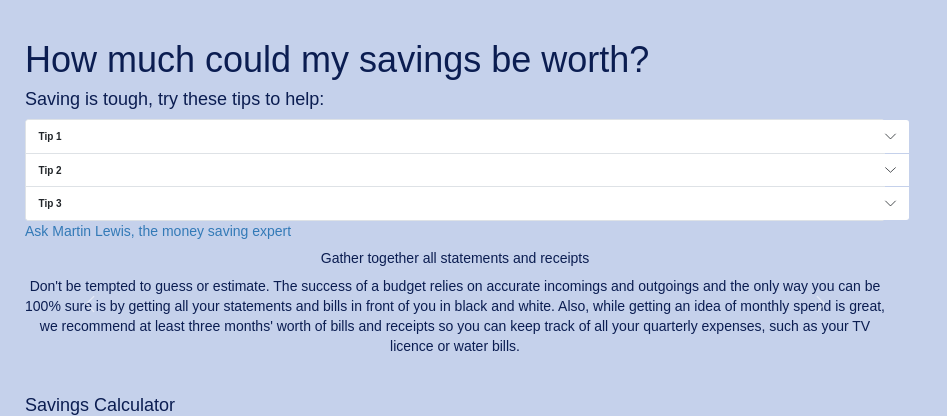
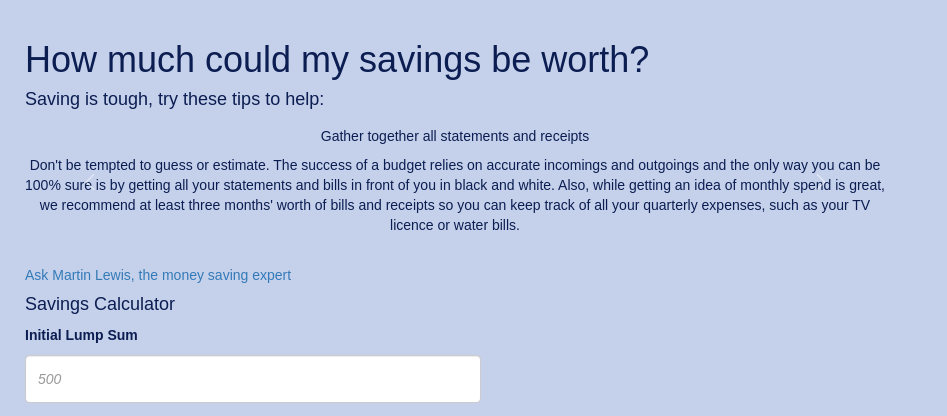
Before and after one commit to annwyl21/jamee, a Flask app: page /savings_calculator_form in a window 1280 px wide. Shown: the part 102-518 px from the top of the page, without its empty margins (0-947 px from the left). Run offline with Flask 3, Linux system fonts and the light colour scheme; some libraries are stand-ins or nearby versions.

Commit message:
removed savings form page accordion tips into carousel

```diff
--- a/application/templates/savings_calculator_form.html
+++ b/application/templates/savings_calculator_form.html
@@ -7,51 +7,6 @@
     <div class="col-sm-8">
       <h1>How much could my savings be worth?</h1>
       <h4>Saving is tough, try these tips to help:</h4>
-
-      <div class="accordion" id="savingsaccordion">
-        <div class="accordion-item">
-          <h2 class="accordion-header" id="headingOne">
-            <button class="accordion-button collapsed" type="button" data-bs-toggle="collapse" data-bs-target="#collapseOne" aria-expanded="false" aria-controls="collapseOne">
-              <strong>Tip 1</strong>
-            </button>
-          </h2>
-          <div id="collapseOne" class="accordion-collapse collapse" aria-labelledby="headingOne" data-bs-parent="#accordionExample">
-            <div class="accordion-body">
-              <strong>About to splurge? Save the same sum first.</strong> Next time you want to buy a treat from your usual spending money – a £30 dress, say – make yourself save the £30 first. For example stop yourself buying that coffee out (£3 saved), make a few extra veggie meals (£10 saved etc.) until you hit £30. Now switch this sum from your current account into your savings account. This way, you’ll save extra, get in the habit of cutting back on spending and give yourself time to make sure you really want that dress.
-              <br>
-            </div>
-          </div>
-        </div>
-        <div class="accordion-item">
-          <h2 class="accordion-header" id="headingTwo">
-            <button class="accordion-button collapsed" type="button" data-bs-toggle="collapse" data-bs-target="#collapseTwo" aria-expanded="false" aria-controls="collapseTwo">
-              <strong>Tip 2</strong>
-            </button>
-          </h2>
-          <div id="collapseTwo" class="accordion-collapse collapse" aria-labelledby="headingTwo" data-bs-parent="#accordionExample">
-            <div class="accordion-body">
-              <strong>Try a ‘no spend’ weekend</strong> Set yourself a ‘no spend weekend’ – one every other month if you can. Do activities like going on walks, movie night, board games, free museums. And if you use up any leftover food from the week as well, this can all really make your salary go further every month.
-              <br>
-            </div>
-          </div>
-        </div>
-        <div class="accordion-item">
-          <h2 class="accordion-header" id="headingThree">
-            <button class="accordion-button collapsed" type="button" data-bs-toggle="collapse" data-bs-target="#collapseThree" aria-expanded="false" aria-controls="collapseThree">
-              <strong>Tip 3</strong>
-            </button>
-          </h2>
-          <div id="collapseThree" class="accordion-collapse collapse" aria-labelledby="headingThree" data-bs-parent="#accordionExample">
-            <div class="accordion-body">
-              <strong>Make some choices, we often spend money because we are bored.</strong> We spend money like we spend time to entertain ourselves so make some clear choices about the things you enjoy and really target your spending. If you think about what you want to buy it is easier to say that you don't want to buy something.
-              <br>
-            </div>
-          </div>
-        </div>
-      </div>
-      <a href="{{ external_link_money_saving_expert }}" target="_blank">Ask Martin Lewis, the money saving expert</a>
-
-
 
 <!--Planning your budget carousel -->
 
@@ -77,6 +32,18 @@
           <h5>Is your tax code correct?</h5>
           <p>It is worth it to check whether you are over paying tax, as if the code is incorrect you can get some money back.</p>
         </div>
+        <div class="carousel-item">
+          <h5>About to splurge? Save the same sum first.</h5>
+          <p>Next time you want to buy a treat from your usual spending money – a £30 dress, say – make yourself save the £30 first. For example stop yourself buying that coffee out (£3 saved), make a few extra veggie meals (£10 saved etc.) until you hit £30. Now switch this sum from your current account into your savings account. This way, you’ll save extra, get in the habit of cutting back on spending and give yourself time to make sure you really want that dress.</p>
+        </div>
+        <div class="carousel-item">
+          <h5>Try a ‘no spend’ weekend.</h5>
+          <p>Set yourself a ‘no spend weekend’ – one every other month if you can. Do activities like going on walks, movie night, board games, free museums. And if you use up any leftover food from the week as well, this can all really make your salary go further every month.</p>
+        </div>
+        <div class="carousel-item">
+          <h5>Make some choices, we often spend money because we are bored.</h5>
+          <p>We spend money like we spend time to entertain ourselves so make some clear choices about the things you enjoy and really target your spending. If you think about what you want to buy it is easier to say that you don't want to buy something.</p>
+        </div>
       </div>
 
       <button class="carousel-control-prev" type="button" data-bs-target="#carouselExampleAutoplaying" data-bs-slide="prev">
@@ -92,6 +59,8 @@
 
     </div>
       <div class="col-sm-4">
+      <br>
+      <a href="{{ external_link_money_saving_expert }}" target="_blank">Ask Martin Lewis, the money saving expert</a>
       <br>
       <h4>Savings Calculator</h4>
       {{ message }}
```
